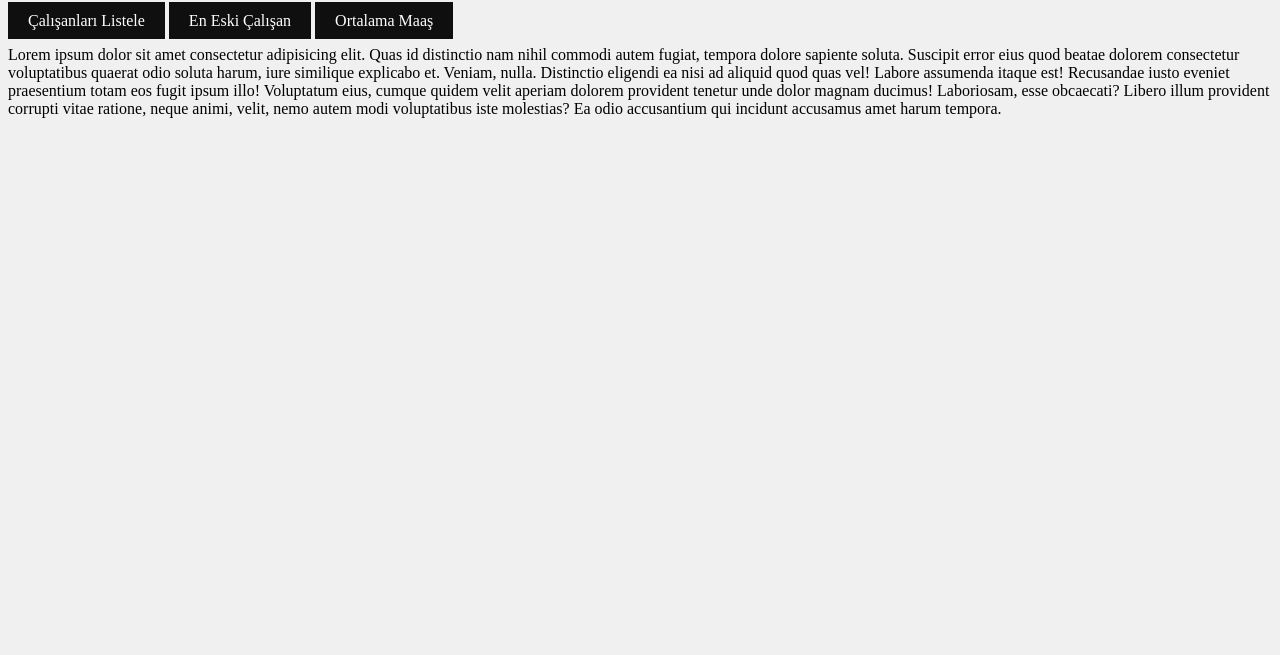
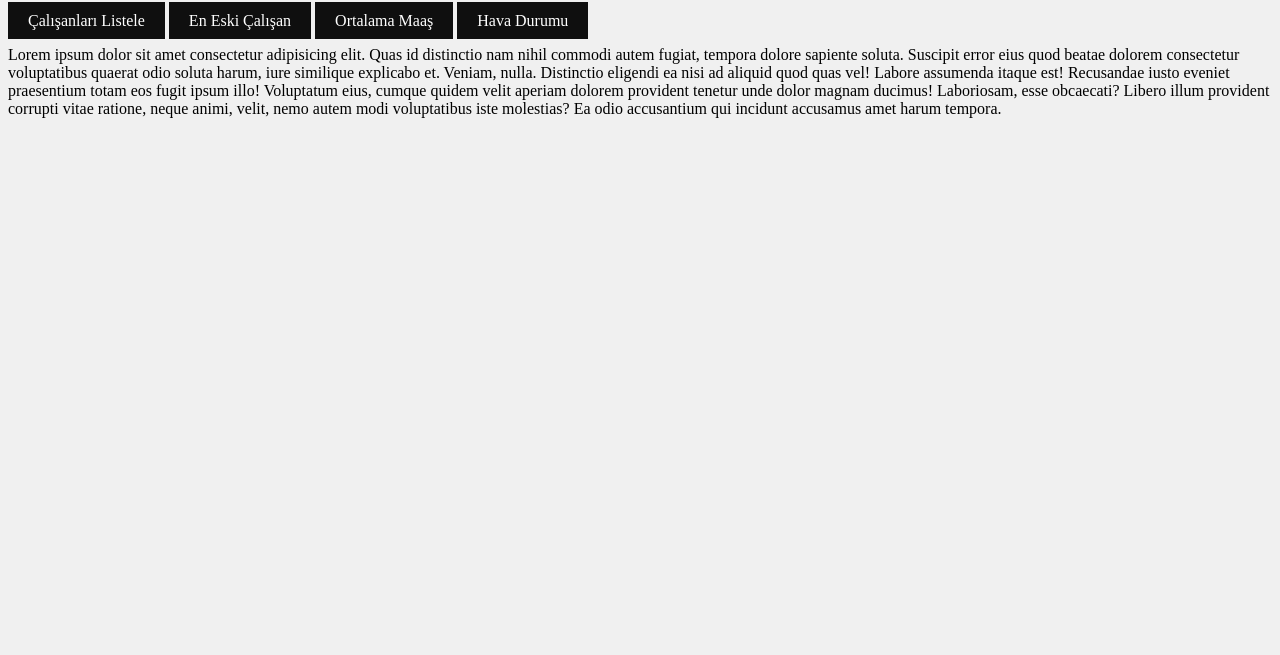
Before and after one commit to onurcansevinc/ts-web-api-example, a website: page public/pages/index.html in a window 1280 px wide. Shown: the part 145-800 px from the top of the page. Drawn offline with Linux system fonts and the light colour scheme.

Commit message:
feat: add weather API link to index.html for weather data retrieval

```diff
--- a/public/pages/index.html
+++ b/public/pages/index.html
@@ -22,6 +22,7 @@
             <a href="/api/employeeList" target="_blank" class="button">Çalışanları Listele</a>
             <a href="/api/oldestEmployee" target="_blank" class="button">En Eski Çalışan</a>
             <a href="/api/averageSalary" target="_blank" class="button">Ortalama Maaş</a>
+            <a href="/api/weather" target="_blank" class="button">Hava Durumu</a>
 
             <p>
                 Lorem ipsum dolor sit amet consectetur adipisicing elit. Quas id distinctio nam nihil commodi autem fugiat, tempora dolore sapiente soluta.
```
